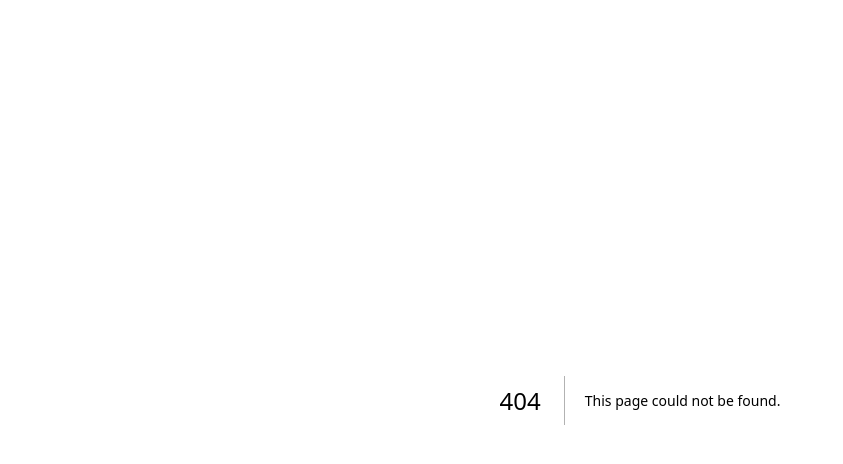
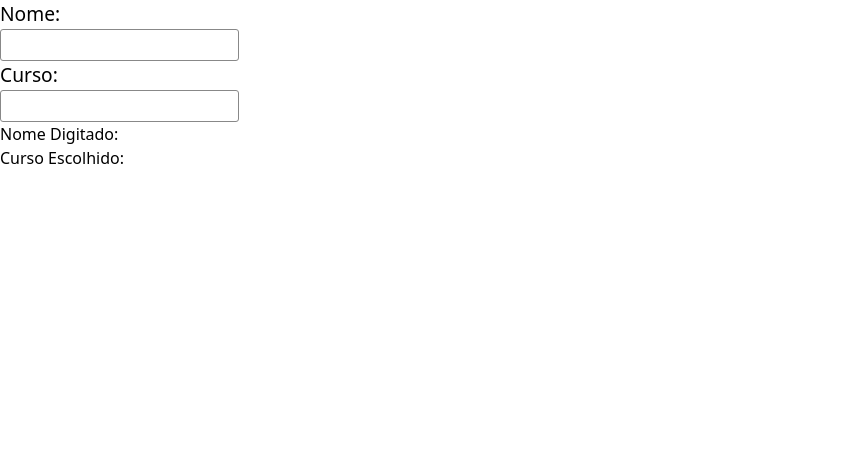
Before and after one commit to cl-provecto/crud, a Next.js app in the folder crud/: page /forms/inputs in a window 1280 px wide. Before the commit this address had no page. Shown: the top 464 px of the page, without its empty margins (0-843 px from the left). Built offline with nearby package versions, Linux system fonts and the light colour scheme.

Commit message:
criação componente input

```diff
--- /dev/null
+++ b/crud/src/pages/forms/inputs.tsx
@@ -0,0 +1,25 @@
+import { useState } from "react"
+
+export default function Inputs() {
+    const [nome, setNome] = useState<string>("")
+    const [curso, setCurso] = useState<string>("")
+
+    return (
+        <div>
+            <div className="campoForm">
+                <label>Nome:</label>
+                <input type="text" value={nome} onChange={(evt) => setNome(evt.target.value)}/>
+            </div>
+            <div className="campoForm">
+                <label>Curso:</label>
+                <input type="text" value={curso} onChange={(evt) => setCurso(evt.target.value)}/>
+            </div>
+            <div>
+                Nome Digitado: {nome}
+            </div>
+            <div>
+                Curso Escolhido: {curso}
+            </div>
+        </div>
+    )
+}
--- a/crud/src/styles/globals.css
+++ b/crud/src/styles/globals.css
@@ -4,9 +4,9 @@
 
 @import 'topo.css';
 
-:root {
+/* :root {
 
-}
+} */
 
 .btnPadrao {
     display: flex;
@@ -14,3 +14,20 @@
     padding: 10px;
     border-radius: 6px;
 }
+
+.campoForm {
+    display: flex;
+    flex-direction: column;
+    justify-content: flex-start;
+    align-items: flex-start;
+}
+
+.campoForm label {
+    font-size: larger;
+}
+
+.campoForm input {
+    border: 1px solid #888;
+    padding: 3px;
+    border-radius: 3px;
+}
```
